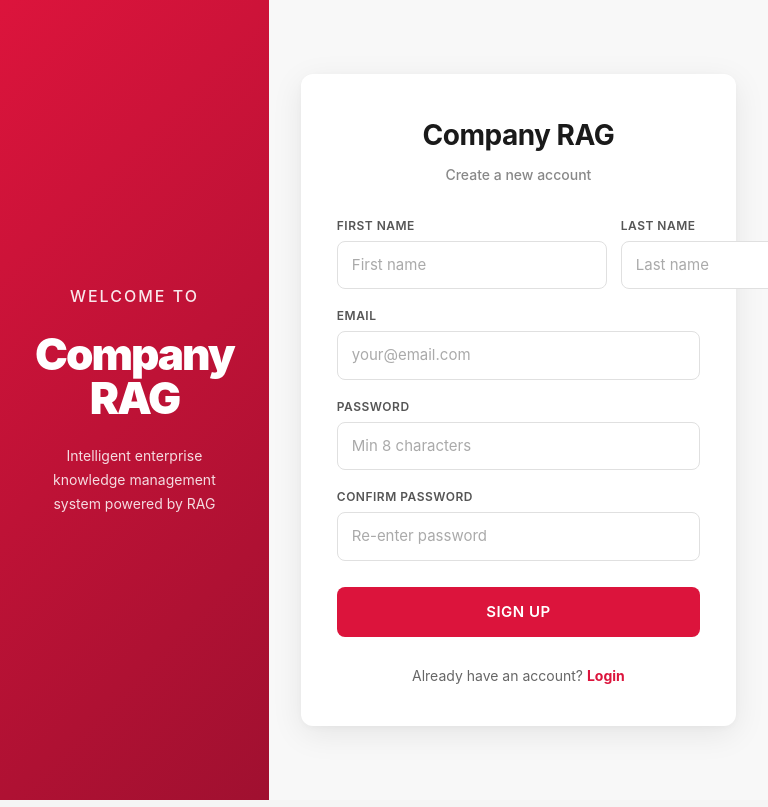
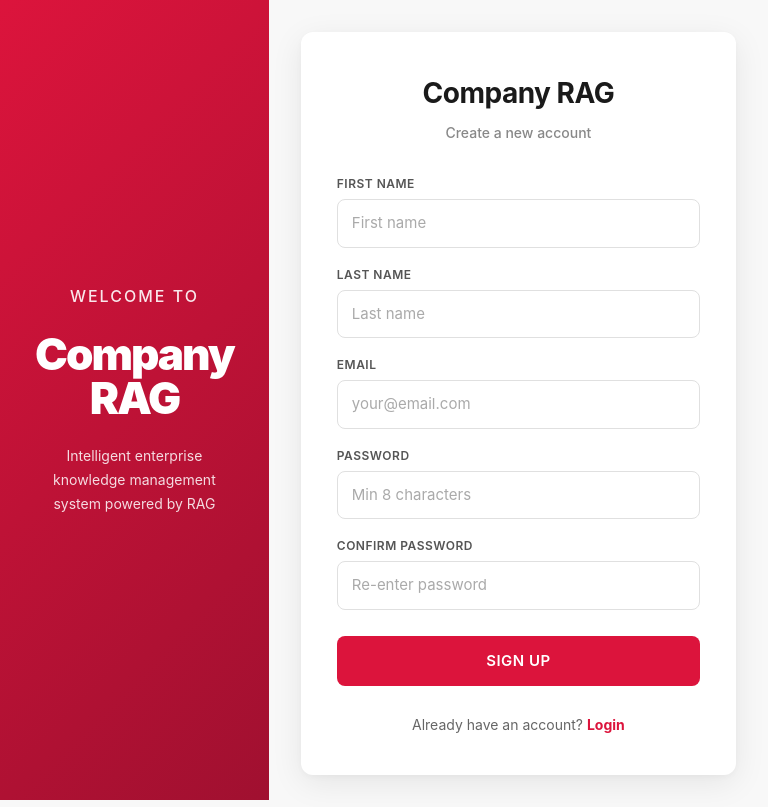
Before and after one commit to blezcherian123/RAG-Enterprise, a React (Vite) app in the folder frontend/: page /signup in a window 768 px wide. Built offline with nearby package versions, Linux system fonts and the light colour scheme.

Commit message:
Enhance form layout in LoginPage.css for better responsiveness and input handling

```diff
--- a/frontend/src/css/LoginPage.css
+++ b/frontend/src/css/LoginPage.css
@@ -163,9 +163,14 @@
   gap: 14px;
 }
 
+.form-row > * {
+  min-width: 0;
+}
+
 .form-group {
   display: flex;
   flex-direction: column;
+  min-width: 0;
 }
 
 .form-group label {
@@ -184,6 +189,8 @@
   font-size: 15px;
   font-family: inherit;
   background: white;
+  width: 100%;
+  min-width: 0;
   transition: border-color 0.2s, box-shadow 0.2s;
 }
 
@@ -306,6 +313,18 @@
   .auth-card {
     padding: 40px 36px;
     max-width: 440px;
+  }
+
+  /* At tablet widths the two-column name fields get too cramped.
+     Stack them to prevent the input from overflowing its container. */
+  .form-row {
+    grid-template-columns: 1fr;
+    gap: 18px;
+  }
+
+  .form-group input {
+    width: 100%;
+    min-width: 0;
   }
 }
 
```
